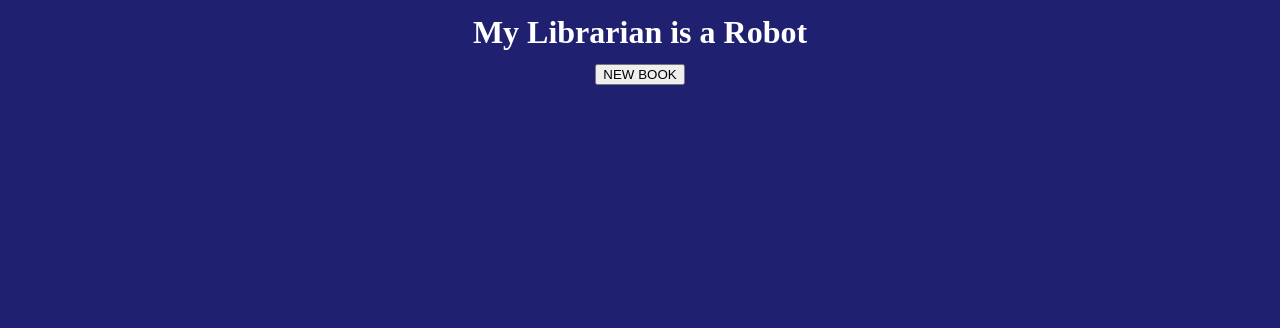
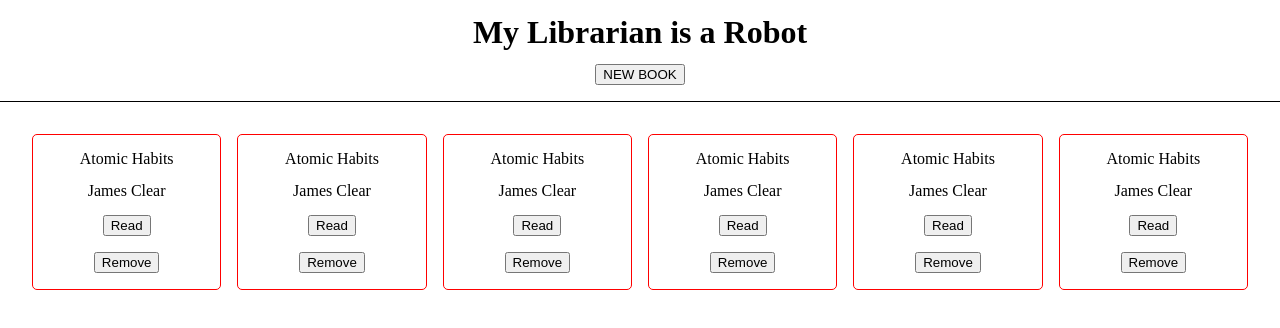
Before and after one commit to haafizzismail/TOP-library-app, a plain HTML site: page index.html in a window 1280 px wide. Drawn offline with Linux system fonts and the light colour scheme.

Commit message:
add grid to main book display section with dummies

```diff
--- a/index.html
+++ b/index.html
@@ -12,7 +12,44 @@
             <h1>My Librarian is a Robot</h1>
             <button>NEW BOOK</button>
         </header>
-        <main class="book-cards"></main>
+        <main class="book-section">
+            <div class="book-cards">
+                <span>Atomic Habits</span>
+                <span>James Clear</span>
+                <button>Read</button>
+                <button>Remove</button>
+            </div>
+            <div class="book-cards">
+                <span>Atomic Habits</span>
+                <span>James Clear</span>
+                <button>Read</button>
+                <button>Remove</button>
+            </div>
+            <div class="book-cards">
+                <span>Atomic Habits</span>
+                <span>James Clear</span>
+                <button>Read</button>
+                <button>Remove</button>
+            </div>
+            <div class="book-cards">
+                <span>Atomic Habits</span>
+                <span>James Clear</span>
+                <button>Read</button>
+                <button>Remove</button>
+            </div>
+            <div class="book-cards">
+                <span>Atomic Habits</span>
+                <span>James Clear</span>
+                <button>Read</button>
+                <button>Remove</button>
+            </div>
+            <div class="book-cards">
+                <span>Atomic Habits</span>
+                <span>James Clear</span>
+                <button>Read</button>
+                <button>Remove</button>
+            </div>
+        </main>
         <script src="script.js"></script>
     </body>
 </html>
--- a/script.js
+++ b/script.js
@@ -1,6 +1,6 @@
 let myLibrary = ["Atomic Habits", "Dogman", "The Stand"];
 
-const bookSection = document.querySelector('.book-cards');
+const bookSection = document.querySelector('.book-section');
 
 function Book() {
     this.title = title;
--- a/style.css
+++ b/style.css
@@ -67,17 +67,36 @@
     align-items: center;
     gap: 1rem;
     padding-top: 1rem;
-    color: white;
+    padding-bottom: 1rem;
+    border-bottom: 1px solid black;
 }
 
 /*  =============================
     Body
     ============================= */
 
-body {
-    background: rgb(32, 32, 113);
-}
 
 /*  =============================
     Main
     ============================= */
+
+main {
+    padding: 2rem;
+}
+
+.book-section {
+    display: grid;
+    grid-template-columns: repeat(auto-fit, minmax(9rem, 1fr));
+    gap: 1rem;
+}
+
+.book-cards {
+    display: flex;
+    flex-direction: column;
+    justify-content: center;
+    align-items: center;
+    gap: 1rem;
+    border: 1px solid red;
+    border-radius: 5px;
+    padding: 1rem;
+}
```
